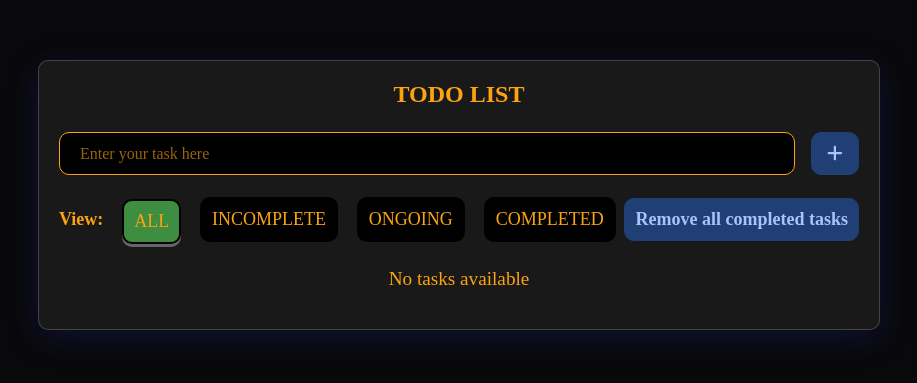
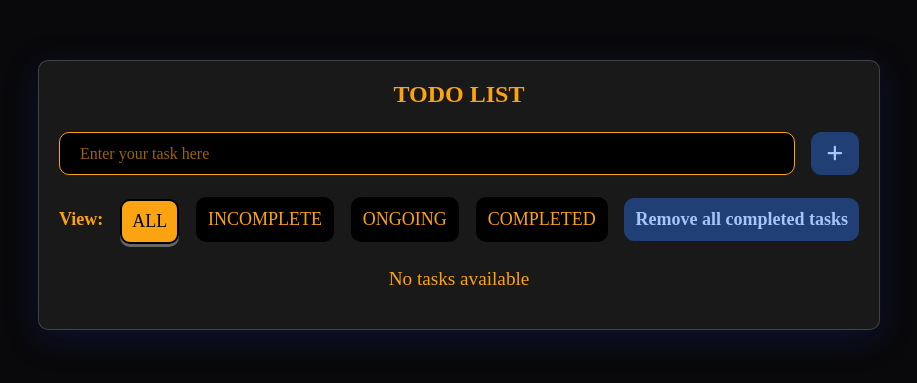
Before and after one commit to baonguyen2002/to-do-list-react, a React (Vite) app: page / in a window 1280 px wide. Shown: the part 213-596 px from the top of the page, without its empty margins (181-1098 px from the left). Built offline with nearby package versions, Linux system fonts and the light colour scheme.

Commit message:
Update TaskList.css

```diff
--- a/src/components/TaskList.css
+++ b/src/components/TaskList.css
@@ -41,22 +41,23 @@ h1 {
 .filter-container .category-button {
   background-color: black;
   color: #fca311;
-  margin-left: 10px;
   transition: transform 0.4s ease-in-out;
 }
 
 .filter-container .category-button:hover {
   cursor: pointer;
-  background-color: #3e8e41;
+  background-color: #fca311;
+  color: black;
   box-shadow: 0 3px #666;
   transform: translateY(2px);
 }
 
 .filter-container .active-button {
   cursor: pointer;
-  background-color: #3e8e41;
+  background-color: #fca311;
   box-shadow: 0 3px #666;
   transform: translateY(2px);
+  color: black;
 }
 
 .filter-container .completed-delete-button {
```
